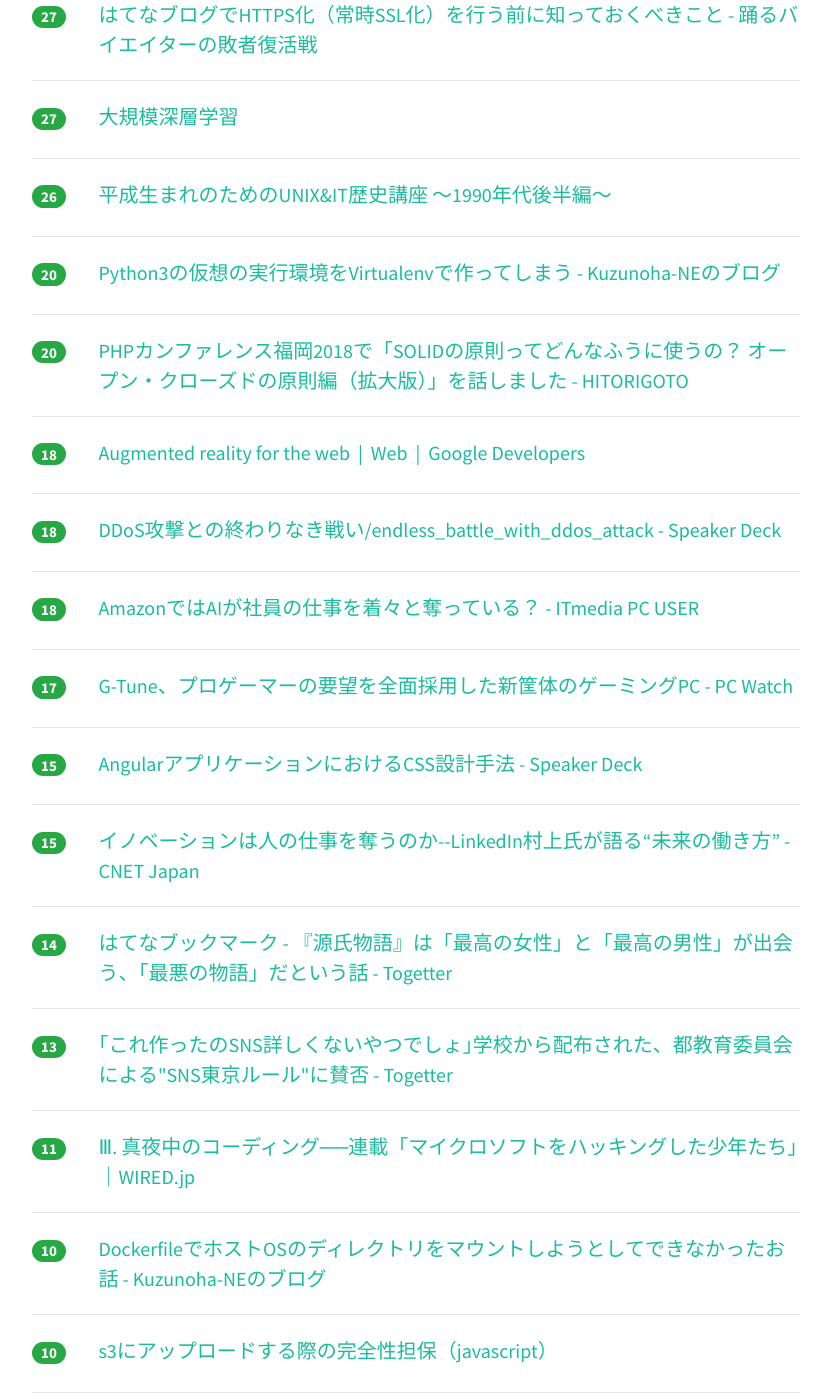
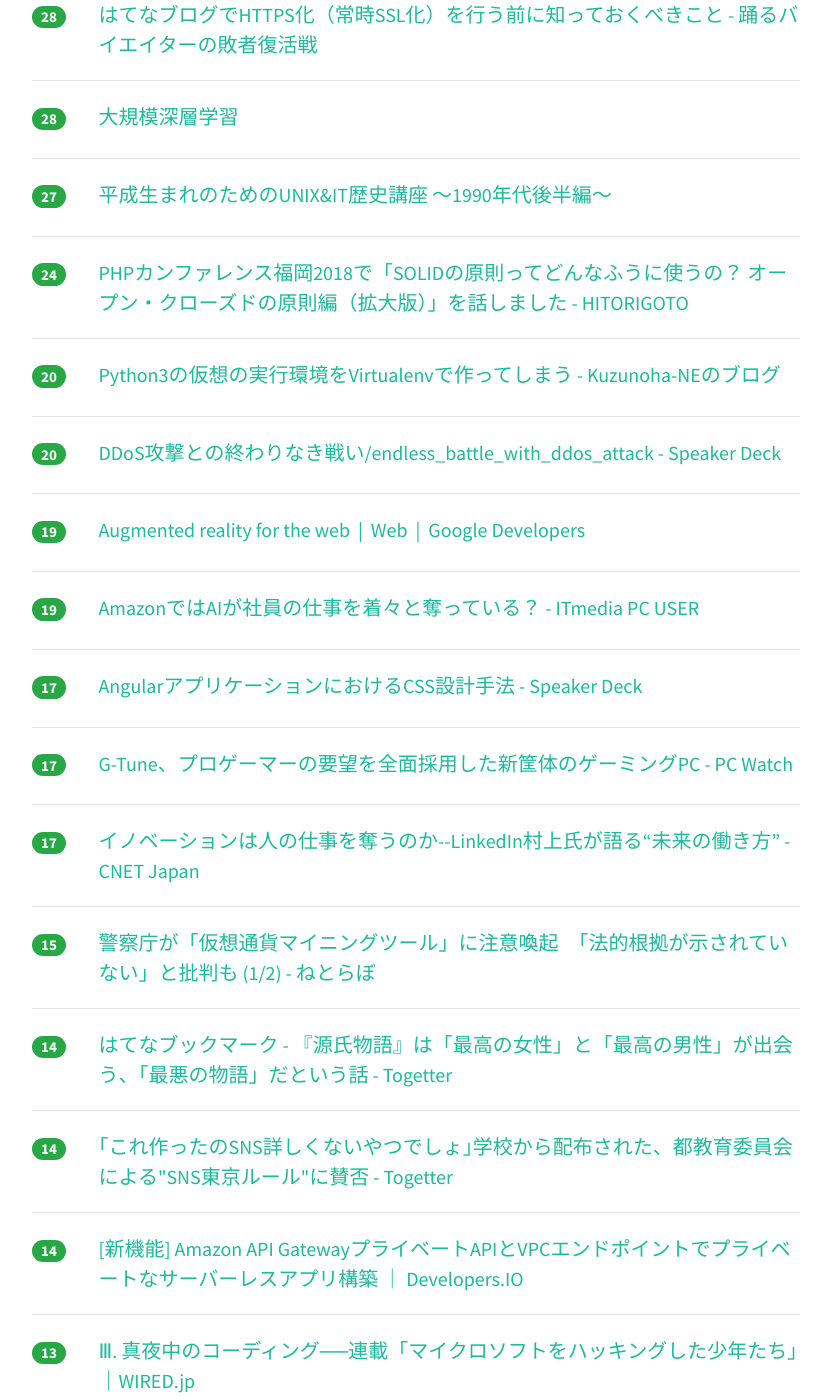
Before and after one commit to yatta47/hatena-matome-site, a Jekyll site: the page built from _posts/2018-06-17-hatena.md, in a window 1280 px wide and 1400 px high, scrolled down 1401 px. Shown: the whole window, without its empty margins (224-1055 px from the left). Built offline with Jekyll 4.4.1, drawn with Linux system fonts in a browser that asks for light colours; nearby versions of some CDN libraries; some of the changed text lies outside the part shown.

Commit message:
Updated 2018-06-17

```diff
--- a/_posts/2018-06-17-hatena.md
+++ b/_posts/2018-06-17-hatena.md
@@ -1,58 +1,58 @@
 ---
 layout: post
 title:  "2018-06-17 はてぶIT"
-date:   2018-06-17 12:00:57
+date:   2018-06-17 13:02:27
 tags: [it-hotentry]
 ---
-31 件のデータあり
+34 件のデータあり
 
 <hr><div class="row">
-<div class="col-1"><span class="badge badge-pill badge-success h2">351</span></div>
+<div class="col-1"><span class="badge badge-pill badge-success h2">393</span></div>
 <div class="col-11"><a href='http://nlab.itmedia.co.jp/nl/articles/1806/16/news029.html' target='_blank'>「( ´∀｀)」や「(´・ω・`)」系はもう……　顔文字で分かる年代考察ツイートに共感と「知らなかったよ…」の声 - ねとらぼ</a></div>
 </div>
 <hr>
 <div class="row">
-<div class="col-1"><span class="badge badge-pill badge-success h2">204</span></div>
+<div class="col-1"><span class="badge badge-pill badge-success h2">218</span></div>
 <div class="col-11"><a href='https://www.goethekyodai.xyz/entry/programming-math-need-reason' target='_blank'>プログラミングに数学が必要な理由 - 我、京大生ぞ</a></div>
 </div>
 <hr>
 <div class="row">
-<div class="col-1"><span class="badge badge-pill badge-success h2">153</span></div>
+<div class="col-1"><span class="badge badge-pill badge-success h2">172</span></div>
 <div class="col-11"><a href='https://togetter.com/li/1237857' target='_blank'>ドミノピザが全米で「ピザを安全に届ける」というのを名目に道路の凹凸を補修するキャンペーンをやっている！「これはいい広告」「素敵な社会貢献」と称賛 - Togetter</a></div>
 </div>
 <hr>
 <div class="row">
-<div class="col-1"><span class="badge badge-pill badge-success h2">70</span></div>
+<div class="col-1"><span class="badge badge-pill badge-success h2">113</span></div>
+<div class="col-11"><a href='http://www.itmedia.co.jp/pcuser/articles/1806/17/news015.html' target='_blank'>「白い製品」に「白いケーブル」を添付できないメーカーの裏事情 (1/2) - ITmedia PC USER</a></div>
+</div>
+<hr>
+<div class="row">
+<div class="col-1"><span class="badge badge-pill badge-success h2">77</span></div>
 <div class="col-11"><a href='https://jp.techcrunch.com/2018/06/16/2018-06-15-tainted-crypto-mining-containers-pulled-from-docker-hub/' target='_blank'>Docker Hubから誰でもダウンロードできるコンテナイメージに暗号通貨採掘ボットが潜んでいた | TechCrunch Japan</a></div>
 </div>
 <hr>
 <div class="row">
-<div class="col-1"><span class="badge badge-pill badge-success h2">67</span></div>
-<div class="col-11"><a href='http://www.itmedia.co.jp/pcuser/articles/1806/17/news015.html' target='_blank'>「白い製品」に「白いケーブル」を添付できないメーカーの裏事情 (1/2) - ITmedia PC USER</a></div>
-</div>
-<hr>
-<div class="row">
-<div class="col-1"><span class="badge badge-pill badge-success h2">55</span></div>
+<div class="col-1"><span class="badge badge-pill badge-success h2">59</span></div>
 <div class="col-11"><a href='https://anond.hatelabo.jp/20180616212459' target='_blank'>財布ってどのくらいの期間で買い替えていますか。 私は社会人２年目で５年..</a></div>
 </div>
 <hr>
 <div class="row">
-<div class="col-1"><span class="badge badge-pill badge-success h2">52</span></div>
+<div class="col-1"><span class="badge badge-pill badge-success h2">54</span></div>
 <div class="col-11"><a href='https://www.slideshare.net/hourin/unixit-1990' target='_blank'>平成生まれのためのUNIX&IT歴史講座 ～1990年代後半編～</a></div>
 </div>
 <hr>
 <div class="row">
-<div class="col-1"><span class="badge badge-pill badge-success h2">42</span></div>
+<div class="col-1"><span class="badge badge-pill badge-success h2">43</span></div>
 <div class="col-11"><a href='http://mrtry.hatenablog.jp/entry/2018/06/16/161924' target='_blank'>コーディングテストを兼ねて業務委託で働いた話 - お気持ちの表明</a></div>
 </div>
 <hr>
 <div class="row">
-<div class="col-1"><span class="badge badge-pill badge-success h2">32</span></div>
+<div class="col-1"><span class="badge badge-pill badge-success h2">35</span></div>
 <div class="col-11"><a href='https://qiita.com/asksaito/items/59e0d48408f1eab081b5' target='_blank'>計算量オーダーについて - Qiita</a></div>
 </div>
 <hr>
 <div class="row">
-<div class="col-1"><span class="badge badge-pill badge-success h2">31</span></div>
+<div class="col-1"><span class="badge badge-pill badge-success h2">33</span></div>
 <div class="col-11"><a href='https://abyss.hatenablog.jp/entry/2018/06/12/235509' target='_blank'>何この会社。 - 深淵</a></div>
 </div>
 <hr>
@@ -62,18 +62,23 @@ tags: [it-hotentry]
 </div>
 <hr>
 <div class="row">
-<div class="col-1"><span class="badge badge-pill badge-success h2">27</span></div>
+<div class="col-1"><span class="badge badge-pill badge-success h2">28</span></div>
 <div class="col-11"><a href='https://www.bloglifer.net/entry/hatena-blog-ssl' target='_blank'>はてなブログでHTTPS化（常時SSL化）を行う前に知っておくべきこと - 踊るバイエイターの敗者復活戦</a></div>
 </div>
 <hr>
 <div class="row">
-<div class="col-1"><span class="badge badge-pill badge-success h2">27</span></div>
+<div class="col-1"><span class="badge badge-pill badge-success h2">28</span></div>
 <div class="col-11"><a href='https://www.slideshare.net/SSII_Slides/ss-101275110' target='_blank'>大規模深層学習</a></div>
 </div>
 <hr>
 <div class="row">
-<div class="col-1"><span class="badge badge-pill badge-success h2">26</span></div>
+<div class="col-1"><span class="badge badge-pill badge-success h2">27</span></div>
 <div class="col-11"><a href='https://www.slideshare.net/hourin/unixit-1990/' target='_blank'>平成生まれのためのUNIX&IT歴史講座 ～1990年代後半編～</a></div>
+</div>
+<hr>
+<div class="row">
+<div class="col-1"><span class="badge badge-pill badge-success h2">24</span></div>
+<div class="col-11"><a href='https://blog.hidenorigoto.com/entry/2018/06/15/180000' target='_blank'>PHPカンファレンス福岡2018で「SOLIDの原則ってどんなふうに使うの？ オープン・クローズドの原則編（拡大版）」を話しました - HITORIGOTO</a></div>
 </div>
 <hr>
 <div class="row">
@@ -83,22 +88,22 @@ tags: [it-hotentry]
 <hr>
 <div class="row">
 <div class="col-1"><span class="badge badge-pill badge-success h2">20</span></div>
-<div class="col-11"><a href='https://blog.hidenorigoto.com/entry/2018/06/15/180000' target='_blank'>PHPカンファレンス福岡2018で「SOLIDの原則ってどんなふうに使うの？ オープン・クローズドの原則編（拡大版）」を話しました - HITORIGOTO</a></div>
+<div class="col-11"><a href='https://speakerdeck.com/takumakume/endless-battle-with-ddos-attack?slide=1' target='_blank'>DDoS攻撃との終わりなき戦い/endless_battle_with_ddos_attack - Speaker Deck</a></div>
 </div>
 <hr>
 <div class="row">
-<div class="col-1"><span class="badge badge-pill badge-success h2">18</span></div>
+<div class="col-1"><span class="badge badge-pill badge-success h2">19</span></div>
 <div class="col-11"><a href='https://developers.google.com/web/updates/2018/06/ar-for-the-web' target='_blank'>Augmented reality for the web  |  Web  |  Google Developers</a></div>
 </div>
 <hr>
 <div class="row">
-<div class="col-1"><span class="badge badge-pill badge-success h2">18</span></div>
-<div class="col-11"><a href='https://speakerdeck.com/takumakume/endless-battle-with-ddos-attack?slide=1' target='_blank'>DDoS攻撃との終わりなき戦い/endless_battle_with_ddos_attack - Speaker Deck</a></div>
+<div class="col-1"><span class="badge badge-pill badge-success h2">19</span></div>
+<div class="col-11"><a href='http://www.itmedia.co.jp/pcuser/articles/1806/17/news014.html' target='_blank'>AmazonではAIが社員の仕事を着々と奪っている？ - ITmedia PC USER</a></div>
 </div>
 <hr>
 <div class="row">
-<div class="col-1"><span class="badge badge-pill badge-success h2">18</span></div>
-<div class="col-11"><a href='http://www.itmedia.co.jp/pcuser/articles/1806/17/news014.html' target='_blank'>AmazonではAIが社員の仕事を着々と奪っている？ - ITmedia PC USER</a></div>
+<div class="col-1"><span class="badge badge-pill badge-success h2">17</span></div>
+<div class="col-11"><a href='https://speakerdeck.com/koumatsumot0/angularapurikesiyonniokerucssshe-ji-shou-fa?slide=1' target='_blank'>AngularアプリケーションにおけるCSS設計手法 - Speaker Deck</a></div>
 </div>
 <hr>
 <div class="row">
@@ -107,13 +112,13 @@ tags: [it-hotentry]
 </div>
 <hr>
 <div class="row">
-<div class="col-1"><span class="badge badge-pill badge-success h2">15</span></div>
-<div class="col-11"><a href='https://speakerdeck.com/koumatsumot0/angularapurikesiyonniokerucssshe-ji-shou-fa?slide=1' target='_blank'>AngularアプリケーションにおけるCSS設計手法 - Speaker Deck</a></div>
+<div class="col-1"><span class="badge badge-pill badge-success h2">17</span></div>
+<div class="col-11"><a href='https://japan.cnet.com/article/35120777/' target='_blank'>イノベーションは人の仕事を奪うのか--LinkedIn村上氏が語る“未来の働き方” - CNET Japan</a></div>
 </div>
 <hr>
 <div class="row">
 <div class="col-1"><span class="badge badge-pill badge-success h2">15</span></div>
-<div class="col-11"><a href='https://japan.cnet.com/article/35120777/' target='_blank'>イノベーションは人の仕事を奪うのか--LinkedIn村上氏が語る“未来の働き方” - CNET Japan</a></div>
+<div class="col-11"><a href='http://nlab.itmedia.co.jp/nl/articles/1806/15/news063.html' target='_blank'>警察庁が「仮想通貨マイニングツール」に注意喚起　「法的根拠が示されていない」と批判も (1/2) - ねとらぼ</a></div>
 </div>
 <hr>
 <div class="row">
@@ -122,13 +127,28 @@ tags: [it-hotentry]
 </div>
 <hr>
 <div class="row">
-<div class="col-1"><span class="badge badge-pill badge-success h2">13</span></div>
+<div class="col-1"><span class="badge badge-pill badge-success h2">14</span></div>
 <div class="col-11"><a href='https://togetter.com/li/1237788' target='_blank'>｢これ作ったのSNS詳しくないやつでしょ｣学校から配布された、都教育委員会による"SNS東京ルール"に賛否 - Togetter</a></div>
 </div>
 <hr>
 <div class="row">
+<div class="col-1"><span class="badge badge-pill badge-success h2">14</span></div>
+<div class="col-11"><a href='https://dev.classmethod.jp/cloud/apigateway-supports-vpc-endpoint/' target='_blank'>[新機能] Amazon API GatewayプライベートAPIとVPCエンドポイントでプライベートなサーバーレスアプリ構築 ｜ Developers.IO</a></div>
+</div>
+<hr>
+<div class="row">
+<div class="col-1"><span class="badge badge-pill badge-success h2">13</span></div>
+<div class="col-11"><a href='https://wired.jp/series/the-young-and-the-reckless/03_the-only-education/' target='_blank'>Ⅲ. 真夜中のコーディング──連載「マイクロソフトをハッキングした少年たち」｜WIRED.jp</a></div>
+</div>
+<hr>
+<div class="row">
+<div class="col-1"><span class="badge badge-pill badge-success h2">13</span></div>
+<div class="col-11"><a href='http://techblog.asahi-net.co.jp/entry/2018/06/15/162951' target='_blank'>Pythonのパッケージングのベストプラクティスについて考える2018 - 朝日ネット　開発者ブログ</a></div>
+</div>
+<hr>
+<div class="row">
 <div class="col-1"><span class="badge badge-pill badge-success h2">11</span></div>
-<div class="col-11"><a href='https://wired.jp/series/the-young-and-the-reckless/03_the-only-education/' target='_blank'>Ⅲ. 真夜中のコーディング──連載「マイクロソフトをハッキングした少年たち」｜WIRED.jp</a></div>
+<div class="col-11"><a href='https://qiita.com/fujisada/items/7e791ba3095d378393fb' target='_blank'>s3にアップロードする際の完全性担保（javascript）</a></div>
 </div>
 <hr>
 <div class="row">
@@ -138,7 +158,7 @@ tags: [it-hotentry]
 <hr>
 <div class="row">
 <div class="col-1"><span class="badge badge-pill badge-success h2">10</span></div>
-<div class="col-11"><a href='https://qiita.com/fujisada/items/7e791ba3095d378393fb' target='_blank'>s3にアップロードする際の完全性担保（javascript）</a></div>
+<div class="col-11"><a href='https://blog.engineer-memo.com/2018/06/16/powershell-%E5%AE%9F%E8%B7%B5%E3%82%AC%E3%82%A4%E3%83%89%E3%83%96%E3%83%83%E3%82%AF%E3%82%92%E8%AA%AD%E3%81%BF%E3%81%BE%E3%81%97%E3%81%9F/' target='_blank'>PowerShell 実践ガイドブックを読みました at SE の雑記</a></div>
 </div>
 <hr>
 <div class="row">
@@ -153,11 +173,6 @@ tags: [it-hotentry]
 <hr>
 <div class="row">
 <div class="col-1"><span class="badge badge-pill badge-success h2">8</span></div>
-<div class="col-11"><a href='https://dev.classmethod.jp/cloud/apigateway-supports-vpc-endpoint/' target='_blank'>[新機能] Amazon API GatewayプライベートAPIとVPCエンドポイントでプライベートなサーバーレスアプリ構築 ｜ Developers.IO</a></div>
+<div class="col-11"><a href='https://medium.com/@tks/c7c780e86949' target='_blank'>リチャード・ストールマン（RMS）は最高のロックンローラー – TAKASU Masakazu – Medium</a></div>
 </div>
 <hr>
-<div class="row">
-<div class="col-1"><span class="badge badge-pill badge-success h2">8</span></div>
-<div class="col-11"><a href='https://blog.engineer-memo.com/2018/06/16/powershell-%E5%AE%9F%E8%B7%B5%E3%82%AC%E3%82%A4%E3%83%89%E3%83%96%E3%83%83%E3%82%AF%E3%82%92%E8%AA%AD%E3%81%BF%E3%81%BE%E3%81%97%E3%81%9F/' target='_blank'>PowerShell 実践ガイドブックを読みました at SE の雑記</a></div>
-</div>
-<hr>
```
